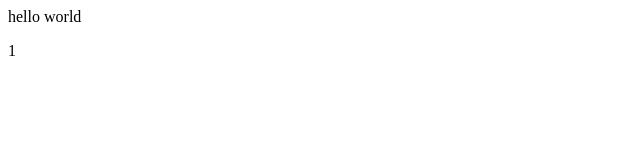
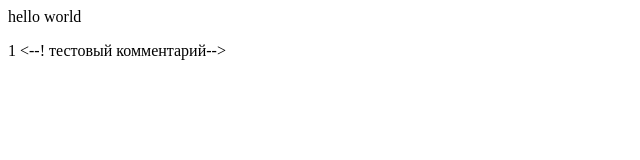
Before and after one commit to Muchukunda108/hellomotherfuckers, a plain HTML site: page index.html in a window 1280 px wide. Shown: the whole page, without its empty margins (0-640 px from the left). Drawn offline with Linux system fonts and the light colour scheme.

Commit message:
second commit

```diff
--- a/index.html
+++ b/index.html
@@ -4,6 +4,6 @@
 <body>
     <p>hello world</p>
     1
-
+    <--! тестовый комментарий-->
 </body>
 </html>
```
